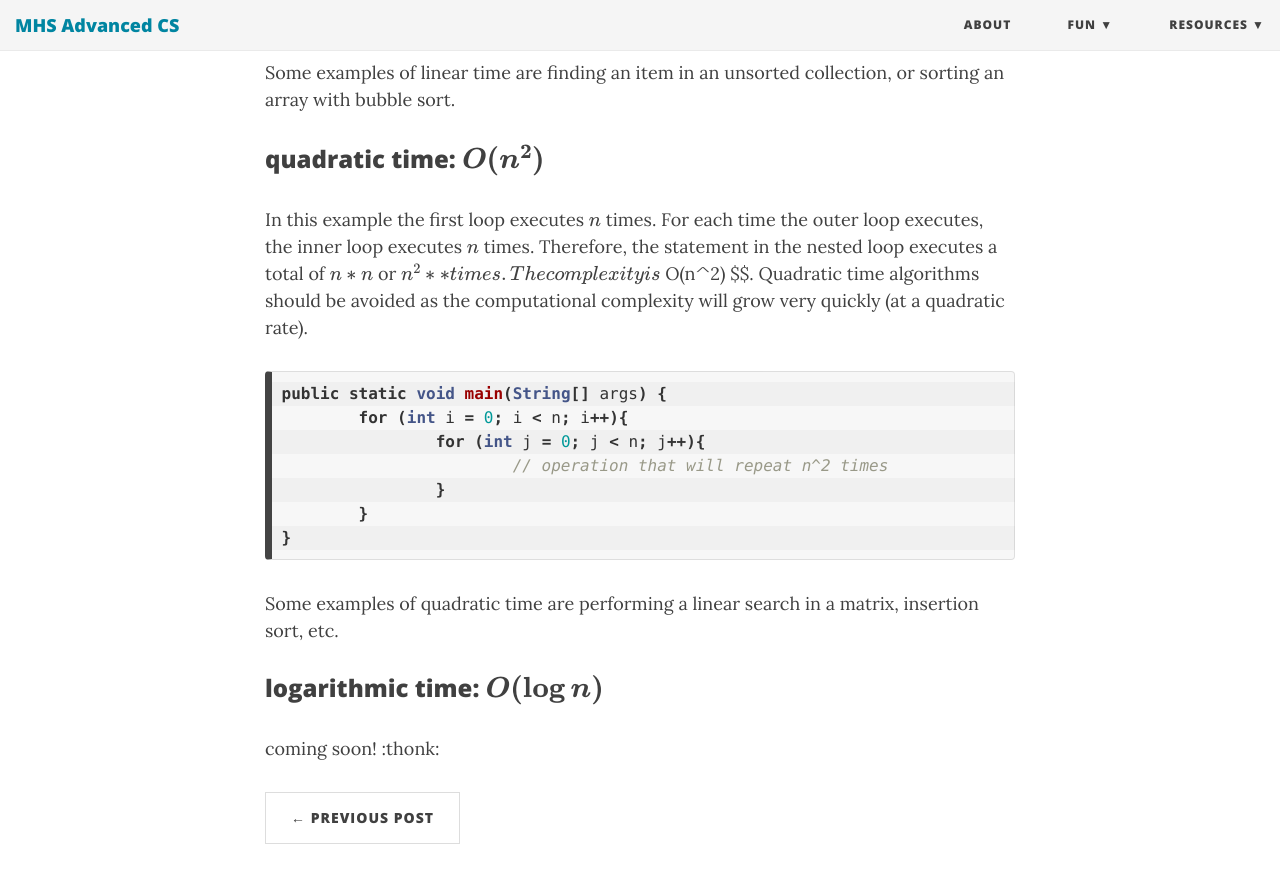
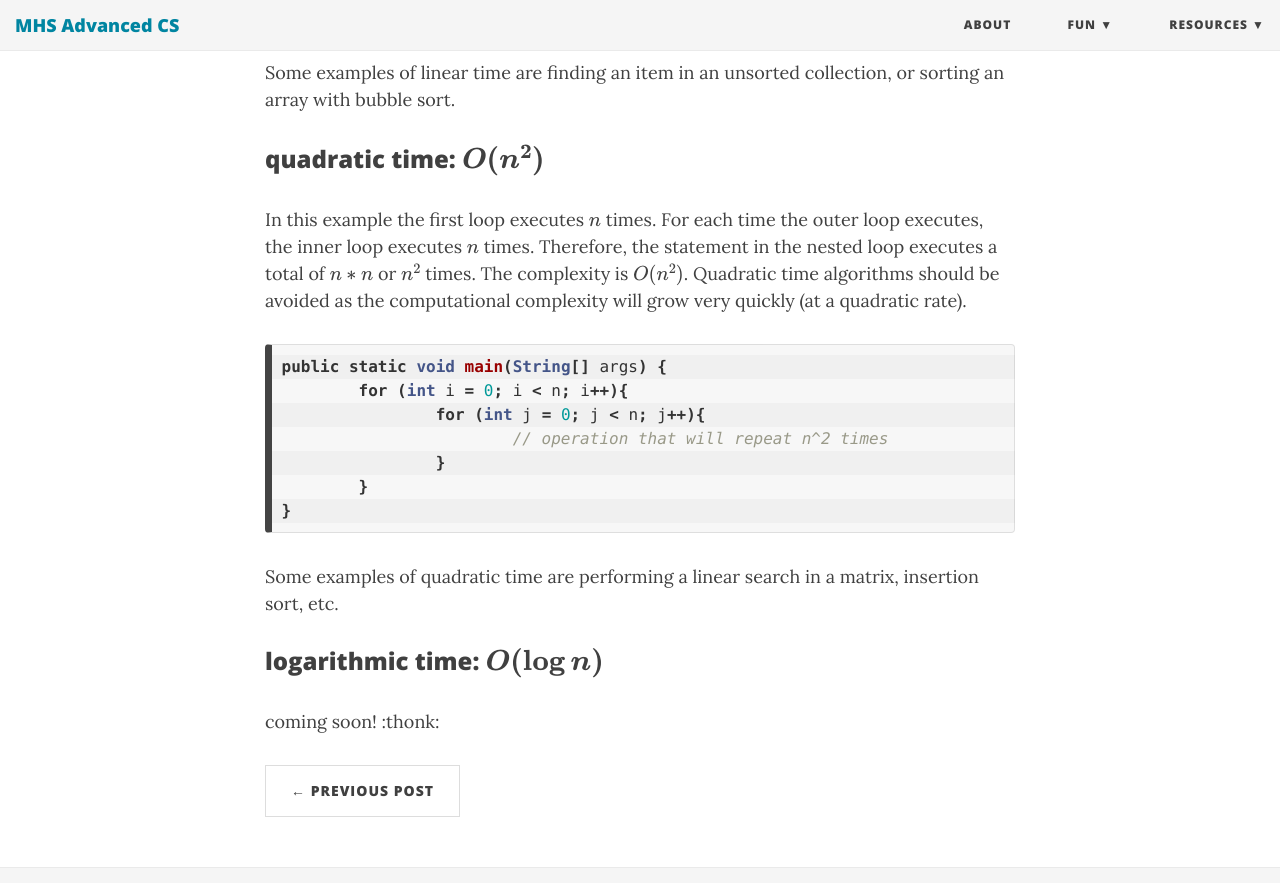
Before and after one commit to mohigancs/mohigancs.github.io, a Jekyll site: the page built from _posts/2019-09-28-big_O_notation.md, in a window 1280 px wide and 900 px high, scrolled down 1112 px. Shown: the top 883 px of the window. Built offline with Jekyll 4.4.1, drawn with Linux system fonts in a browser that asks for light colours; nearby versions of some CDN libraries; formulas are drawn with MathJax 3.

Commit message:
syntax fix

````diff
--- a/_posts/2019-09-28-big_O_notation.md
+++ b/_posts/2019-09-28-big_O_notation.md
@@ -35,7 +35,7 @@ Some examples of linear time are finding an item in an unsorted collection, or s
 
 ### quadratic time: $$ \boldsymbol{O(n^2)} $$
 
-In this example the first loop executes $$ n $$ times. For each time the outer loop executes, the inner loop executes $$ n $$ times. Therefore, the statement in the nested loop executes a total of $$ n * n $$ or $$ n^2 ** times. The complexity is $$ O(n^2) $$. Quadratic time algorithms should be avoided as the computational complexity will grow very quickly (at a quadratic rate).
+In this example the first loop executes $$ n $$ times. For each time the outer loop executes, the inner loop executes $$ n $$ times. Therefore, the statement in the nested loop executes a total of $$ n * n $$ or $$ n^2 $$ times. The complexity is $$ O(n^2) $$. Quadratic time algorithms should be avoided as the computational complexity will grow very quickly (at a quadratic rate).
 
 ```java
 public static void main(String[] args) {
````
